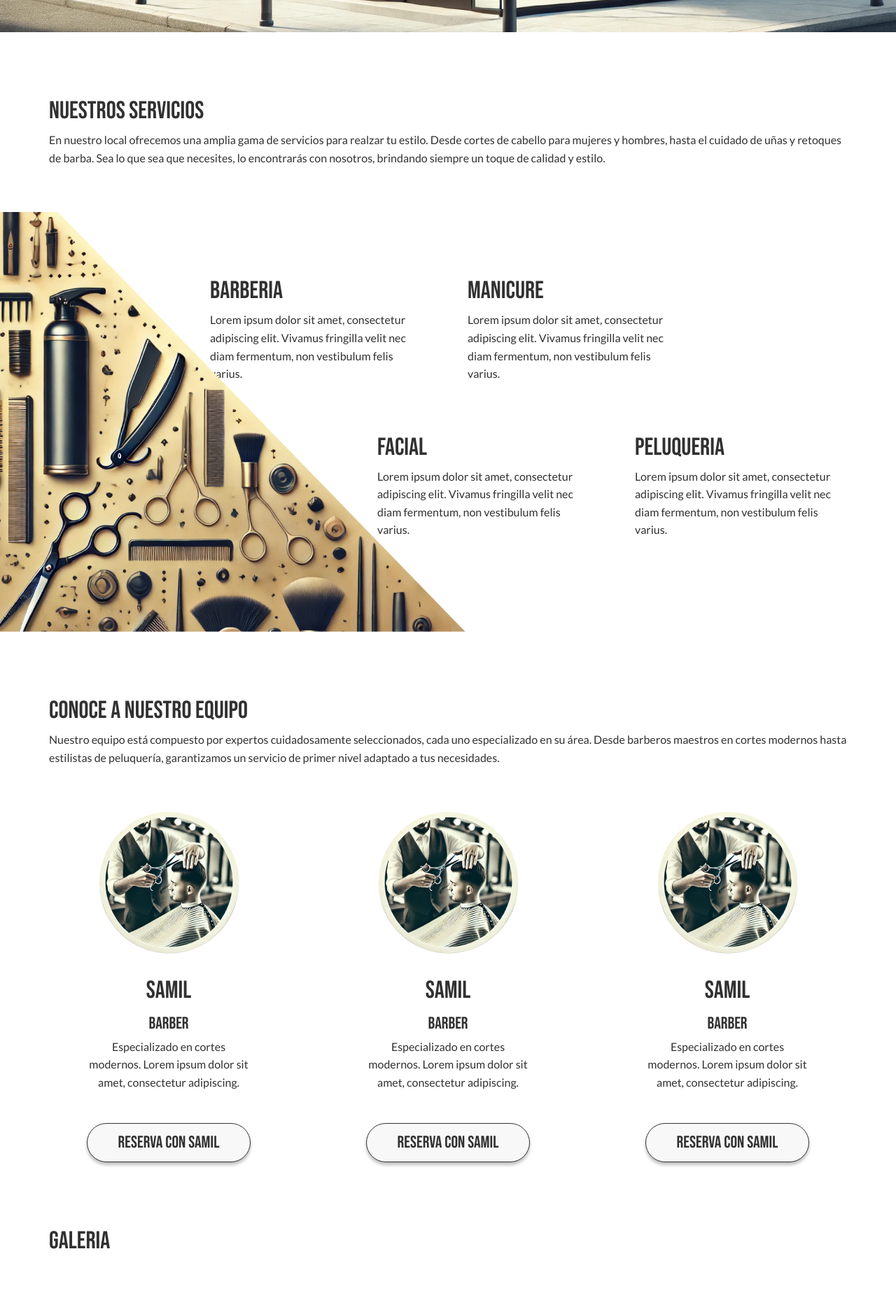
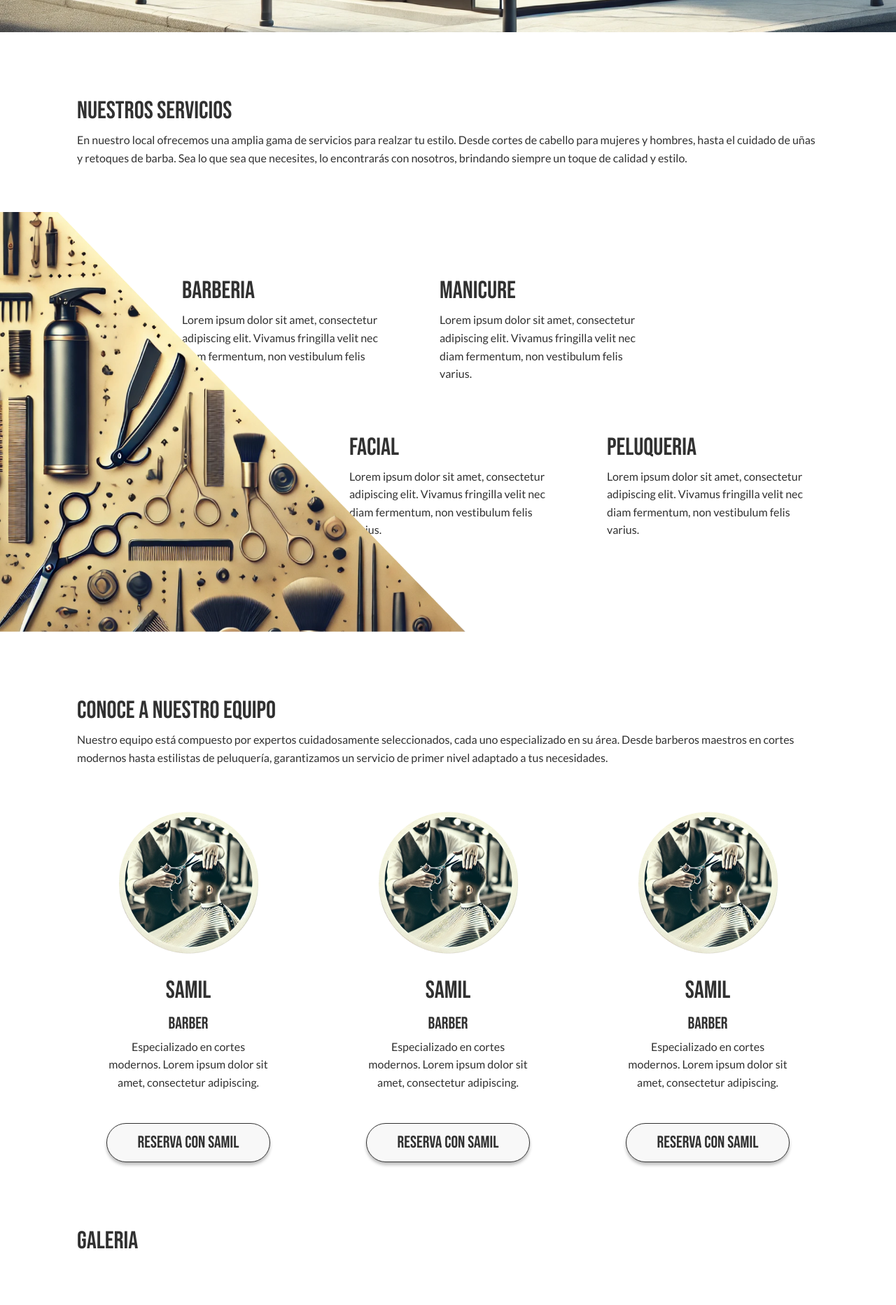
Before and after one commit to espinosacamilop1/street-fade-barber, a Vue app: page / in a window 1280 px wide. Shown: the part 740-2605 px from the top of the page at 70% size. Built offline with nearby package versions, Linux system fonts and the light colour scheme.

Commit message:
general padding, and ids

```diff
--- a/src/assets/css/scss/core/base.scss
+++ b/src/assets/css/scss/core/base.scss
@@ -157,4 +157,6 @@ button {
     display: flex;
     flex-direction: column;
     gap: var(--inner-sections-gap);
+    padding-right: 2.5rem;
+    padding-left: 2.5rem;
 }
--- a/src/components/Hero.vue
+++ b/src/components/Hero.vue
@@ -7,7 +7,7 @@
 <template>
     <div class="hero-container">
             <button class="button">
-                <a href="">Reserva Ahora</a>
+                <a href="#Equipo">Reserva Ahora</a>
             </button>
     </div>
 </template>
--- a/src/components/Services.vue
+++ b/src/components/Services.vue
@@ -5,7 +5,7 @@
 </script>
 
 <template>
-    <div class="services-container section-container">
+    <div id="Servicios" class="services-container section-container">
         <div class="services-header">
             <h2>Nuestros Servicios</h2>
 
--- a/src/components/Team.vue
+++ b/src/components/Team.vue
@@ -5,7 +5,7 @@
 </script>
 
 <template>
-    <div class="team-container section-container">
+    <div id="Equipo" class="team-container section-container">
         <div class="team-header">
             <h2>Conoce a nuestro Equipo </h2>
 
```
